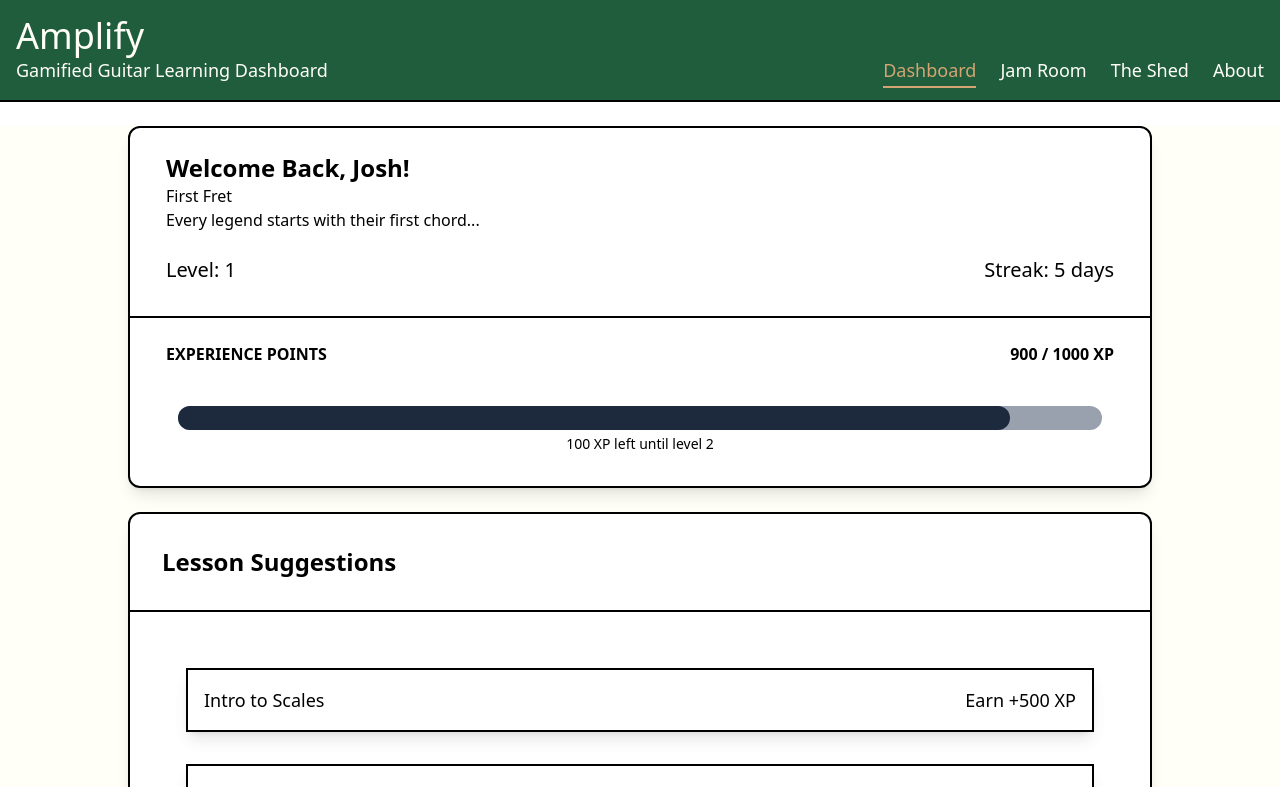
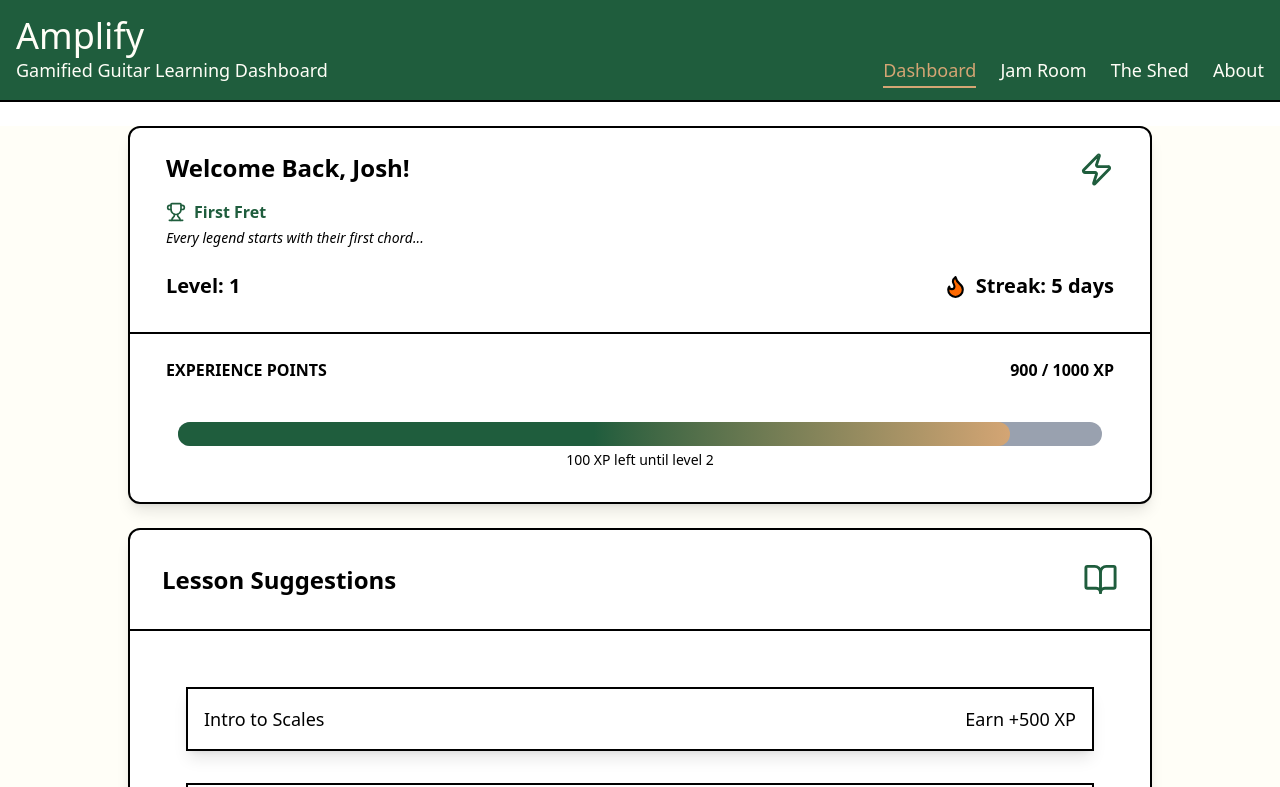
Before and after one commit to joshliford/amplify-guitar-app, a React (Vite) app in the folder amplify-guitar-app/: page / in a window 1280 px wide. Shown: the top 787 px of the page. Built offline with nearby package versions, Linux system fonts and the light colour scheme.

Commit message:
added more styling to homepage and the shed; created Login.jsx file

```diff
--- a/amplify-guitar-app/package.json
+++ b/amplify-guitar-app/package.json
@@ -12,6 +12,7 @@
   "dependencies": {
     "@headlessui/react": "^2.2.9",
     "@tailwindcss/vite": "^4.1.16",
+    "lucide-react": "^0.553.0",
     "react": "^19.1.1",
     "react-dom": "^19.2.0",
     "react-router": "^7.9.5",
--- a/amplify-guitar-app/src/components/SectionCard.jsx
+++ b/amplify-guitar-app/src/components/SectionCard.jsx
@@ -1,10 +1,11 @@
-export default function SectionCard({ title, children }) {
+export default function SectionCard({ title, icon, children }) {
 
     return (
         <div className="flex flex-col m-6 pb-4 border-2 w-full mx-auto max-w-5xl rounded-xl shadow-lg hover:shadow-xl bg-white">
-            <div className="border-b-2 p-6">
+            <div className="flex justify-between items-center border-b-2 p-6">
                 {/* if there is a title, display it */}
                 {title && <h4 className="m-2 text-2xl font-semibold">{title}</h4>}
+                {icon}
             </div>
 
             <div className="p-4">
--- a/amplify-guitar-app/src/components/XPBar.jsx
+++ b/amplify-guitar-app/src/components/XPBar.jsx
@@ -11,7 +11,7 @@ export default function XPBar({ xp, xpToNextLevel }) {
     return (
         <div className="rounded-xl bg-gray-400 h-6 w-full">
             <span
-            className="bg-slate-800 h-full block rounded-xl"
+            className="bg-linear-to-r from-[#1F5D3D] via-[#1F5D3D] to-[#D4A574] h-full block rounded-xl"
             // fills the bar based on the xpBarWidth value
             style={{ width: xpBarWidth + '%' }}
             >
--- a/amplify-guitar-app/src/pages/Home.jsx
+++ b/amplify-guitar-app/src/pages/Home.jsx
@@ -4,6 +4,7 @@ import SectionCard from '../components/SectionCard'
 import { dailyChallenges } from '../components/Data/dailyChallenges'
 import { rewards } from '../components/Data/rewards'
 import { lessons } from '../components/Lessons/lessonData'
+import { Trophy, Flame, AlarmClock, BookOpen, Zap } from 'lucide-react'
 
 export default function Home({ totalXP, streak, level, currentXP, xpNeeded, addXP, completedChallenges, markChallengeComplete }) {
 
@@ -33,13 +34,22 @@ export default function Home({ totalXP, streak, level, currentXP, xpNeeded, addX
                 <div className="flex flex-col m-6 pb-4 border-2 w-full mx-auto max-w-5xl rounded-xl shadow-lg hover:shadow-xl bg-white">
                     <div className="border-b-2 p-6">
                         <div className="mb-4 px-3">
-                            <h3 className="text-2xl font-bold">Welcome Back, Josh!</h3>
-                            <p>{reward.title}</p>
-                            <p>{reward.description}</p>
+                            <div className="flex justify-between">
+                                <h3 className="text-2xl font-bold mb-4">Welcome Back, Josh!</h3>
+                                <Zap size={35} className="text-[#1F5D3D]" />
+                            </div>
+                            <div className="flex gap-2 items-center">
+                                <Trophy size={20} className="text-[#1F5D3D]" />
+                                <span className="font-semibold text-[#1F5D3D]">{reward.title}</span>
+                            </div>
+                            <p className="mt-1 text-sm"><em>{reward.description}</em></p>
                         </div>
-                        <div className="flex flex-row justify-between px-3 py-2 text-xl">
+                        <div className="flex flex-row justify-between px-3 py-2 text-xl font-semibold">
                             <p>Level: {level}</p>
-                            <p>Streak: {streak} days</p>
+                            <div className="flex justify-end items-center">
+                                <Flame size={25} className="fill-orange-500" />
+                                <p className="pl-2">Streak: {streak} days</p>
+                            </div>
                         </div>
                     </div>
                     <div className="m-4">
@@ -56,7 +66,7 @@ export default function Home({ totalXP, streak, level, currentXP, xpNeeded, addX
                     </div>
                 </div>
 
-                <SectionCard title={"Lesson Suggestions"}>
+                <SectionCard title={"Lesson Suggestions"} icon={<BookOpen size={35} className="text-[#1F5D3D] m-2" />}>
                     <div>
                         <ul className="flex flex-col items-start space-y-8 m-4 p-6">
                             {lessons.map((lesson) => {
@@ -74,13 +84,16 @@ export default function Home({ totalXP, streak, level, currentXP, xpNeeded, addX
                     </div>
                 </SectionCard>
 
-                <SectionCard title={"Daily Challenges"}>
+                <SectionCard title={"Daily Challenges"} icon={<AlarmClock size={35} className="text-[#1F5D3D] m-2" />}>
                     <div className="p-6">
                         <form className="flex flex-col p-4 gap-6 space-y-4">
                             {dailyChallenges.map((challenge) => {
                                 {/* checks if a challenge is marked complete by the user */}
                                 const isComplete = completedChallenges.includes(String(challenge.id));
-                                return <label key={challenge.id} className="text-lg flex justify-between space-x-3 border-2 p-2 hover:cursor-pointer shadow-md hover:shadow-lg hover:bg-gray-50">
+                                return <label key={challenge.id} className={isComplete
+                                    ? `text-lg flex justify-between space-x-3 border-2 p-2 hover:cursor-pointer shadow-md hover:shadow-lg bg-[#A8E6B0]`
+                                    : `text-lg flex justify-between space-x-3 border-2 p-2 hover:cursor-pointer shadow-md hover:shadow-lg hover:bg-gray-50`
+                                    }>
                                     <div className="flex justify-start">
                                         <input type="checkbox" name={challenge.challenge}
                                             // if the challenge is checked, disabled the checkbox to prevent 'XP farming'
@@ -88,7 +101,7 @@ export default function Home({ totalXP, streak, level, currentXP, xpNeeded, addX
                                             checked={isComplete} disabled={isComplete}
                                             >
                                         </input>
-                                        {/* if the challenge is marked complete, put a line through the text and xp value */}
+                                        {/* if the challenge is marked complete, apply styling to that challenge as a visual indicator the challenge is complete */}
                                         <p className={`${isComplete ? "line-through" : ""} pl-2`}>{challenge.challenge}</p>
                                     </div>
                                     <span className={isComplete ? "line-through" : ""}>{`${challenge.xpReward} XP`}</span>
--- /dev/null
+++ b/amplify-guitar-app/src/pages/Login.jsx
@@ -0,0 +1,5 @@
+export default function Login() {
+
+
+
+}
--- a/amplify-guitar-app/src/pages/Shed.jsx
+++ b/amplify-guitar-app/src/pages/Shed.jsx
@@ -3,6 +3,7 @@ import { useState } from 'react'
 import SectionCard from '../components/SectionCard'
 import { practiceGoals } from '../components/Data/practiceData'
 import PracticeTimer from '../components/PracticeTimer'
+import { CassetteTape } from 'lucide-react'
 
 export default function Shed({ addXP }) {
 
@@ -22,8 +23,8 @@ export default function Shed({ addXP }) {
     const isGoalMet = selectedGoal && runTime / 60000 >= selectedGoal.minutes;
 
     return (
-        <div className="mt-8">
-            <SectionCard title={"The Shed | Practice Room"}>
+        <main className="mt-8 bg-[#FFFEF7]">
+            <SectionCard title={"The Shed | Practice Room"} icon={<CassetteTape size={35} className="text-[#1F5D3D] m-2" />}>
                 <div className="p-4 mb-6 bg-gray-100 shadow-lg">
                     <p className="text-lg mb-8">Begin your practice session and start shredding</p>
                     <Field>
@@ -54,6 +55,6 @@ export default function Shed({ addXP }) {
                 </div>
 
             </SectionCard>
-        </div>
+        </main>
     )
 }
```
Also changed, not shown: 1 other file (tests, documents, lock files or other folders).
